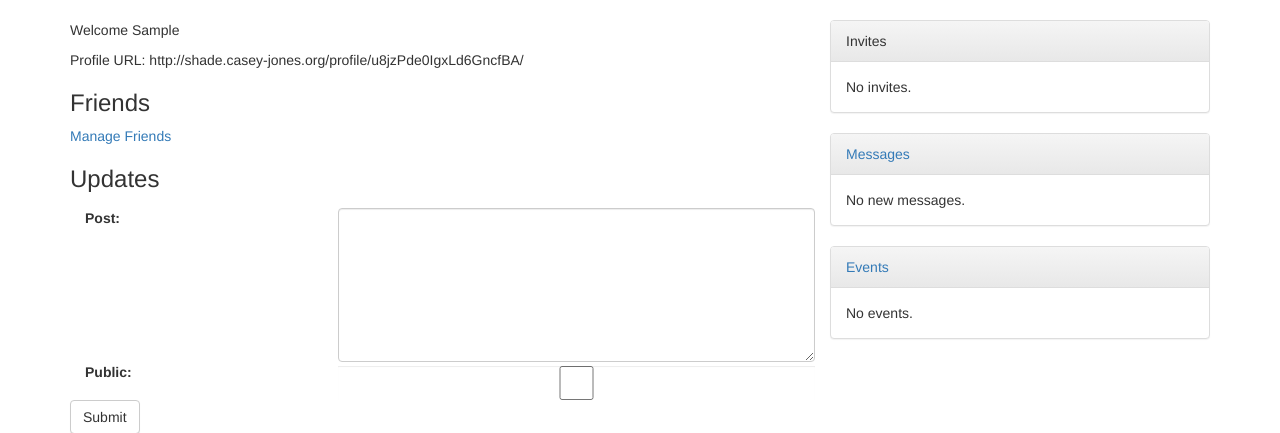
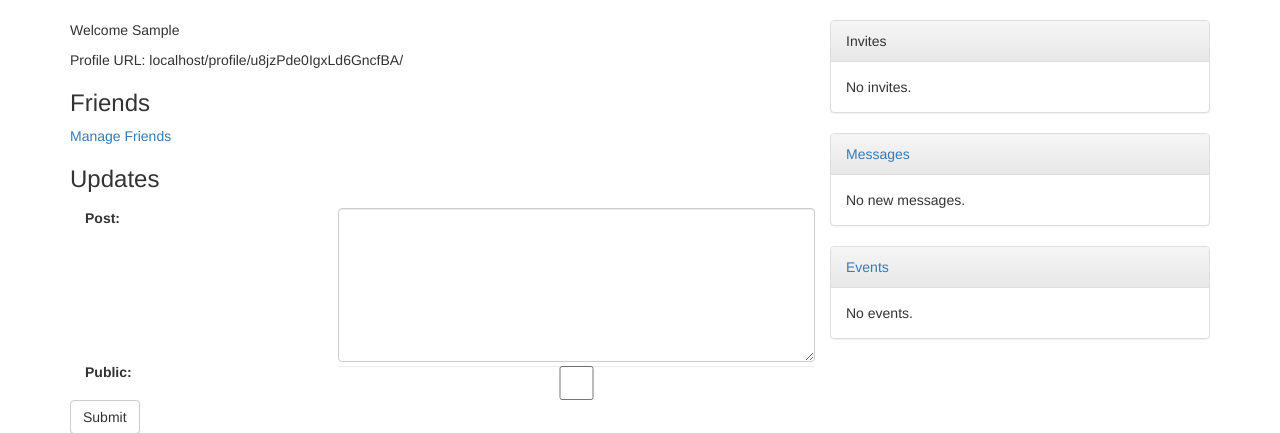
Before and after one commit to jcnix/shade, a Django app: page /dashboard/ in a window 1280 px wide. Shown: the part 52-485 px from the top of the page. Run offline with Django 3.2, Linux system fonts and the light colour scheme; the visitor is signed in with stand-in values (Sample User, id 1); data comes from the database, SQL or seed files in the repository; data that the repository does not hold is empty; some libraries are stand-ins or nearby versions.

Commit message:
Use request.get_host() for displaying user's profile URL

```diff
--- a/social/templates/dashboard.html
+++ b/social/templates/dashboard.html
@@ -4,7 +4,7 @@
 
 {% block content %}
 	<p>Welcome {{ user.first_name }}</p>
-	<p>Profile URL: http://shade.casey-jones.org{% url 'profile' user.userprofile.url %}</p>
+	<p>Profile URL: {{ host }}{% url 'profile' user.userprofile.url %}</p>
 	<h3>Friends</h3>
 	<p>
 	<a href="{% url 'manage_friends' %}">Manage Friends</a><br/>
--- a/social/views.py
+++ b/social/views.py
@@ -23,7 +23,7 @@ def dashboard(request):
     #updates = comments.comments(request)
     form = myforms.CommentForm()
     #context = {'updates': updates, 'form': form, 'nbar': 'dashboard'}
-    context = {'form': form, 'nbar': 'dashboard'}
+    context = {'form': form, 'nbar': 'dashboard', 'host': request.get_host()}
     return render(request, 'dashboard.html', context)
 
 @login_required
```
